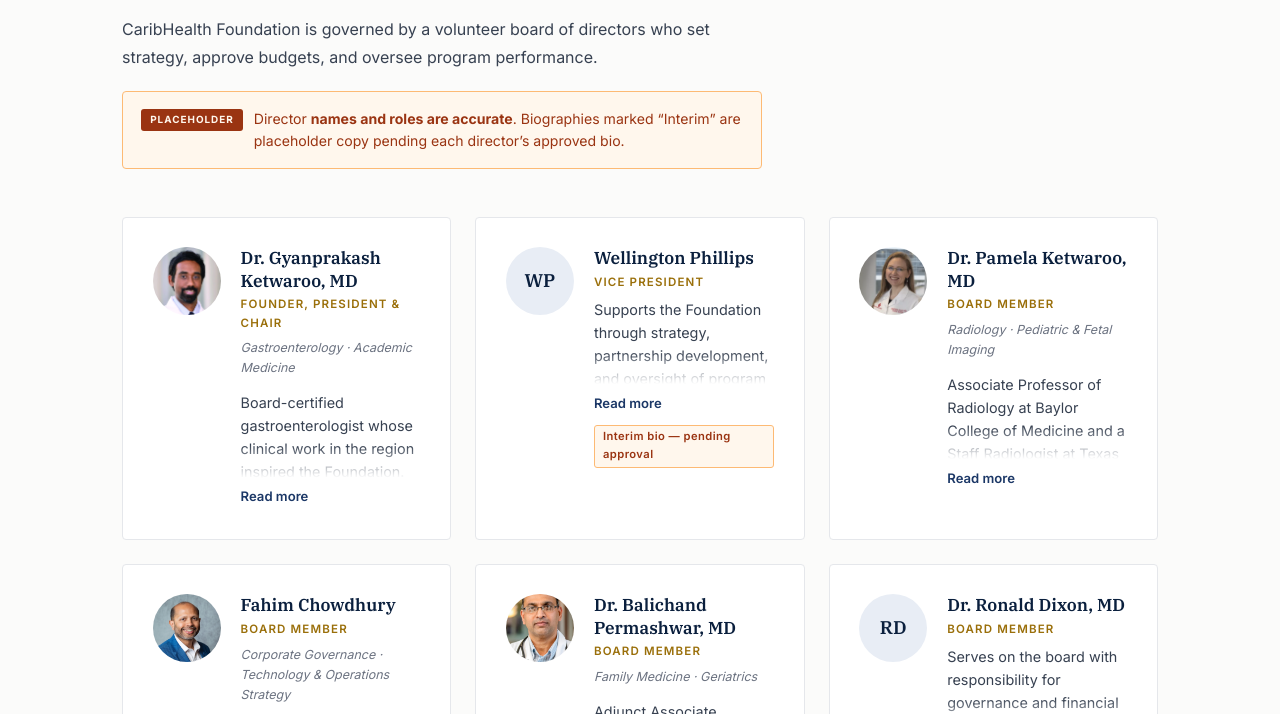
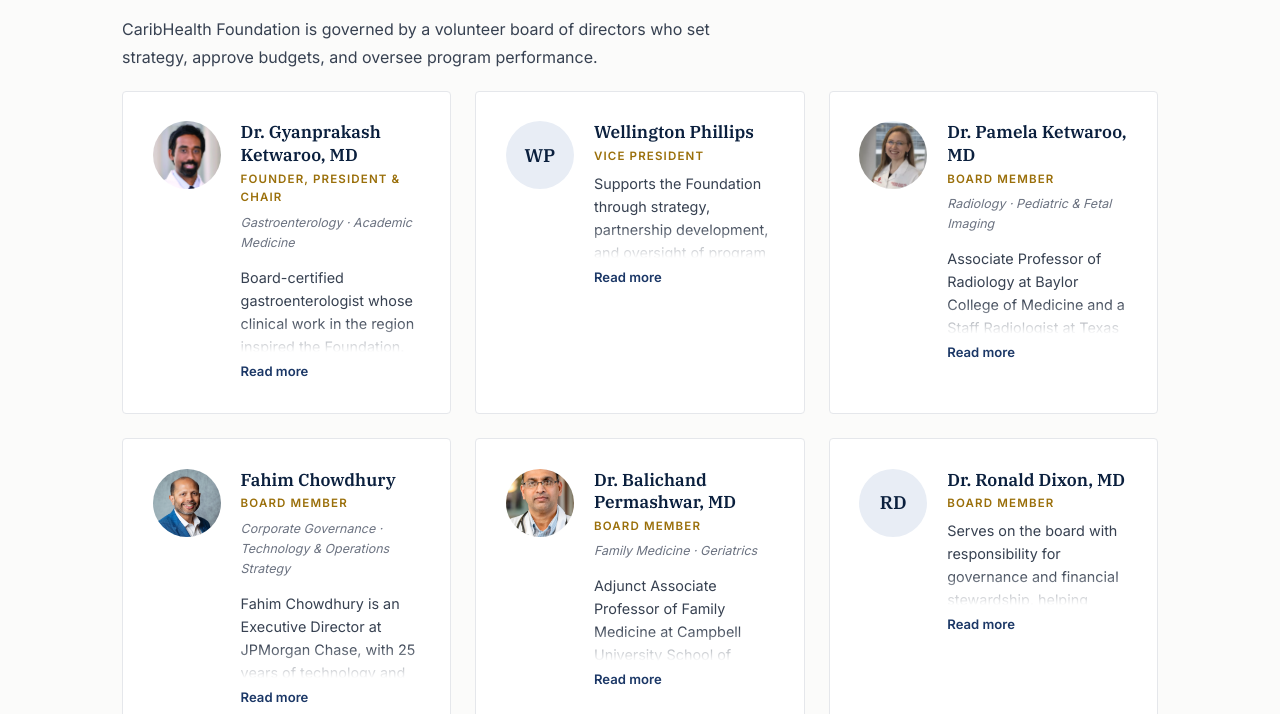
Before and after one commit to Javabhaiya/CaribHealth, an Astro site: page /board in a window 1280 px wide. Shown: the part 508-1222 px from the top of the page. Built offline with nearby package versions, Linux system fonts and the light colour scheme; Astro itself is replaced by a stand-in of ours.

Commit message:
Remove placeholder/interim markers from board and home
- Board: drop the "Placeholder" disclaimer banner and per-card "Interim bio" tags
- Home: drop the first-year goals "Placeholder" banner

Co-Authored-By: Claude Sonnet 4.6 <noreply@anthropic.com>

```diff
--- a/src/pages/board.astro
+++ b/src/pages/board.astro
@@ -121,14 +121,6 @@ const directors = [
       CaribHealth Foundation is governed by a volunteer board of directors who
       set strategy, approve budgets, and oversee program performance.
     </p>
-    <div class="amber-banner" style="max-width:640px;margin:0 0 3rem;">
-      <span class="amber-tag">Placeholder</span>
-      <span>
-        Director <strong>names and roles are accurate</strong>. Biographies
-        marked &ldquo;Interim&rdquo; are placeholder copy pending each
-        director&rsquo;s approved bio.
-      </span>
-    </div>
 
     <div class="board-grid">
       {
@@ -157,7 +149,6 @@ const directors = [
               <button type="button" class="bio-toggle" hidden aria-expanded="false">
                 Read more
               </button>
-              {d.interim && <div class="interim-note">Interim bio — pending approval</div>}
             </div>
           </article>
         ))
@@ -302,19 +293,6 @@ const directors = [
     padding-left: 0.85rem;
     border-left: 2px solid var(--gold);
   }
-  .interim-note {
-    display: inline-block;
-    margin-top: 0.6rem;
-    font-size: 0.7rem;
-    font-weight: 600;
-    letter-spacing: 0.04em;
-    color: var(--amber-text);
-    background: var(--amber-bg);
-    border: 1px solid var(--amber-border);
-    border-radius: 3px;
-    padding: 0.15rem 0.5rem;
-  }
-
   .govern-band {
     margin-top: 3rem;
     border: 1px solid var(--border);
--- a/src/pages/index.astro
+++ b/src/pages/index.astro
@@ -155,19 +155,12 @@ const goals = [
     </div>
   </div>
 
-  <!-- First-Year Goals (PLACEHOLDER) -->
+  <!-- First-Year Goals -->
   <section class="container section">
     <p class="eyebrow">Our First-Year Goals</p>
-    <h2 class="section-title" style="max-width:680px;">
+    <h2 class="section-title" style="max-width:680px;margin:0 0 2.5rem;">
       What your support helps us reach.
     </h2>
-    <div class="amber-banner" style="max-width:680px;margin:0 0 2.5rem;">
-      <span class="amber-tag">Placeholder</span>
-      <span>
-        Illustrative first-year targets shown as examples &mdash; to be replaced
-        with board-approved goals.
-      </span>
-    </div>
     <div class="goals-grid">
       {
         goals.map((g) => (
```
